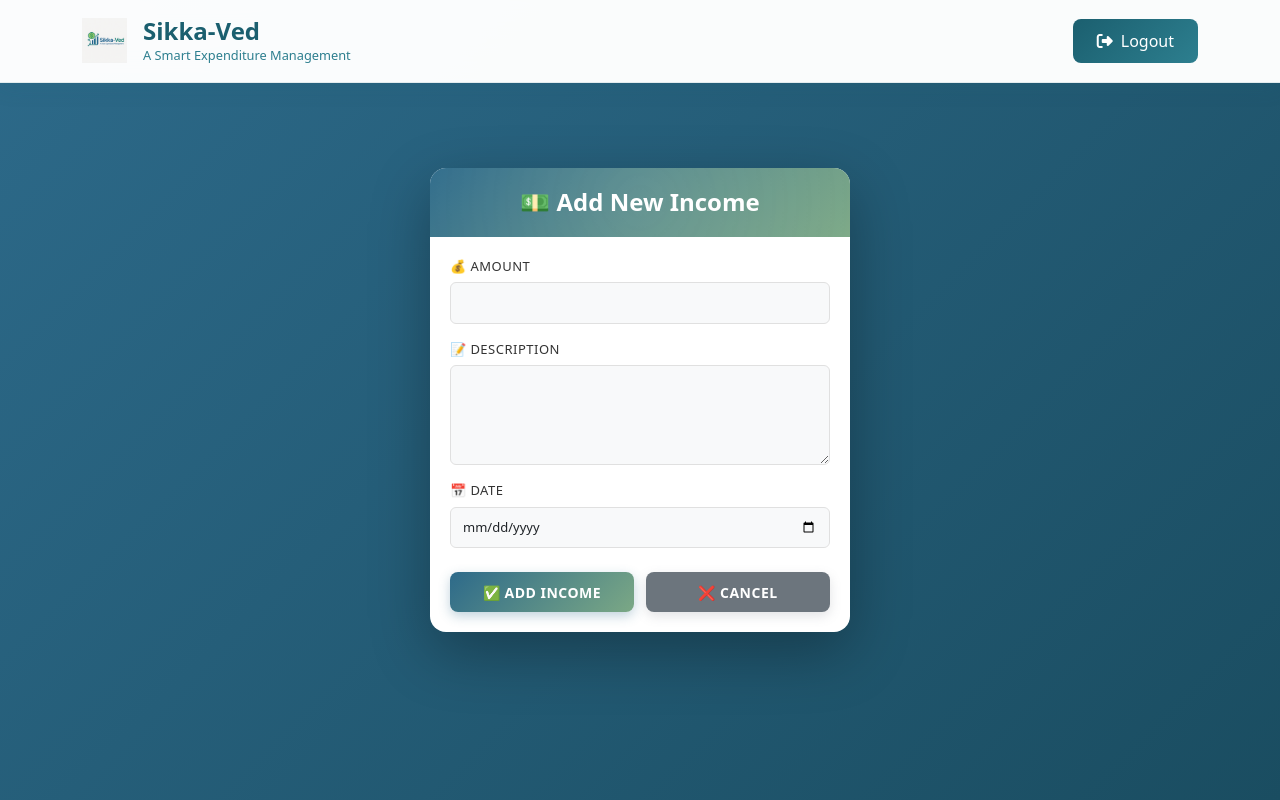
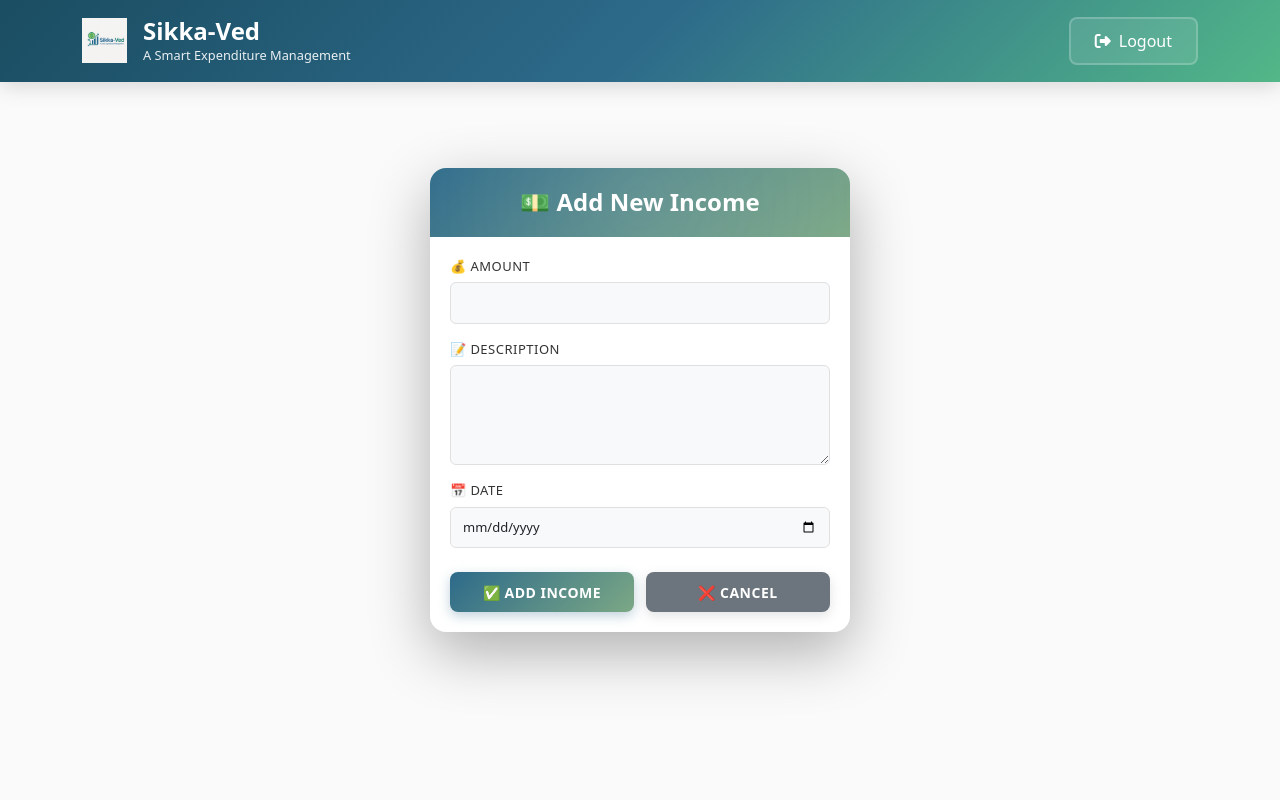
Before and after one commit to utsav0514/Sika_ved, a Django app: page /app/income/add/ in a window 1280 px wide. Run offline with Django 5.2, Linux system fonts and the light colour scheme; the visitor is signed in with stand-in values (Sample User, id 1).

Commit message:
Refactor styling for add expense, add income, and reports pages with updated background colors for improved visual consistency

```diff
--- a/core_app/templates/add_expense.html
+++ b/core_app/templates/add_expense.html
@@ -20,7 +20,7 @@
         display: flex;
         align-items: center;
         justify-content: center;
-        background: linear-gradient(135deg, #2d6a8a 0%, #1a4d61 100%);
+        background: #ffffff;
         padding: 0;
     }
 
--- a/core_app/templates/add_income.html
+++ b/core_app/templates/add_income.html
@@ -18,7 +18,7 @@
         display: flex;
         align-items: center;
         justify-content: center;
-        background: linear-gradient(135deg, #2d6a8a 0%, #1a4d61 100%);
+        background: #fafafa;
         padding: 0;
     }
 
--- a/core_app/templates/base.html
+++ b/core_app/templates/base.html
@@ -21,10 +21,8 @@
         }
 
         .navbar {
-            background: var(--nav-bg) !important;
-            backdrop-filter: blur(16px);
-            box-shadow: 0 4px 20px var(--shadow-color);
-            border-bottom: 1px solid var(--border-color);
+            background: linear-gradient(135deg, #1a4d61 0%, #2d6a8a 50%, #52b788 100%) !important;
+            box-shadow: 0 4px 20px rgba(0, 0, 0, 0.15);
             padding: 0.75rem 0;
         }
 
@@ -48,19 +46,19 @@
         .brand-name {
             font-size: 1.5rem;
             font-weight: 700;
-            color: var(--primary-color);
+            color: #ffffff;
             line-height: 1.2;
             margin: 0;
         }
 
         .brand-slogan {
             font-size: 0.8rem;
-            color: var(--secondary-color);
+            color: rgba(255, 255, 255, 0.9);
             margin: 0;
         }
 
         .nav-link {
-            color: var(--text-color) !important;
+            color: #ffffff !important;
             font-weight: 500;
             padding: 0.5rem 1.2rem !important;
             border-radius: 8px;
@@ -77,8 +75,8 @@
             border-radius: 8px;
             font-weight: 500;
             transition: all 0.3s ease;
-            border: none;
-            background: linear-gradient(135deg, var(--primary-color), var(--secondary-color));
+            border: 2px solid rgba(255, 255, 255, 0.2);
+            background: rgba(255, 255, 255, 0.1);
             color: white !important;
         }
 
--- a/core_app/templates/reports.html
+++ b/core_app/templates/reports.html
@@ -7,6 +7,7 @@
         padding: 30px 20px;
         max-width: 1400px;
         margin: 0 auto;
+        background: #FFFFFF;
     }
 
     .header-section {
```
Also changed, not shown: other parts of core_app/templates/base.html (+2 -2 lines).
